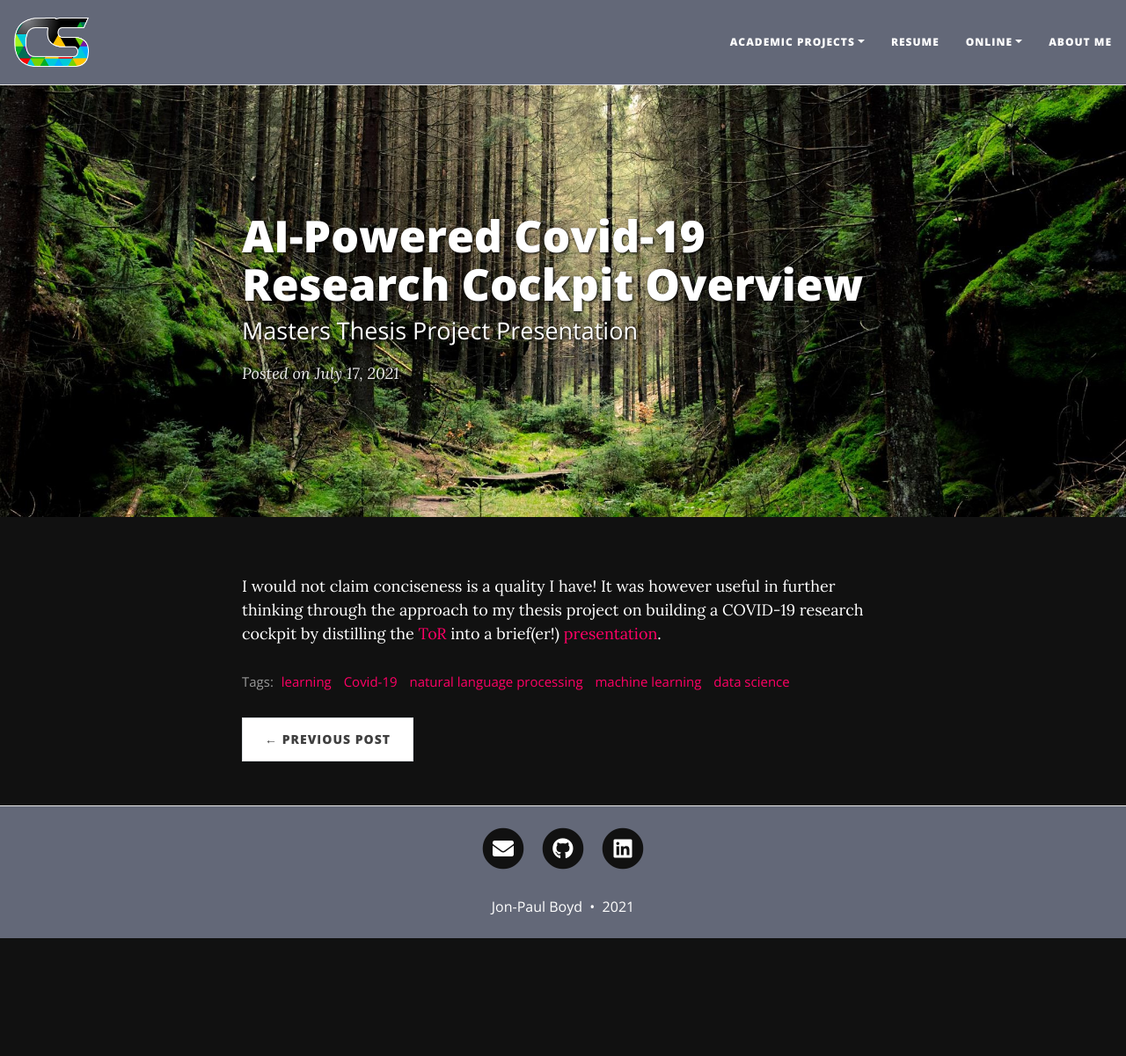
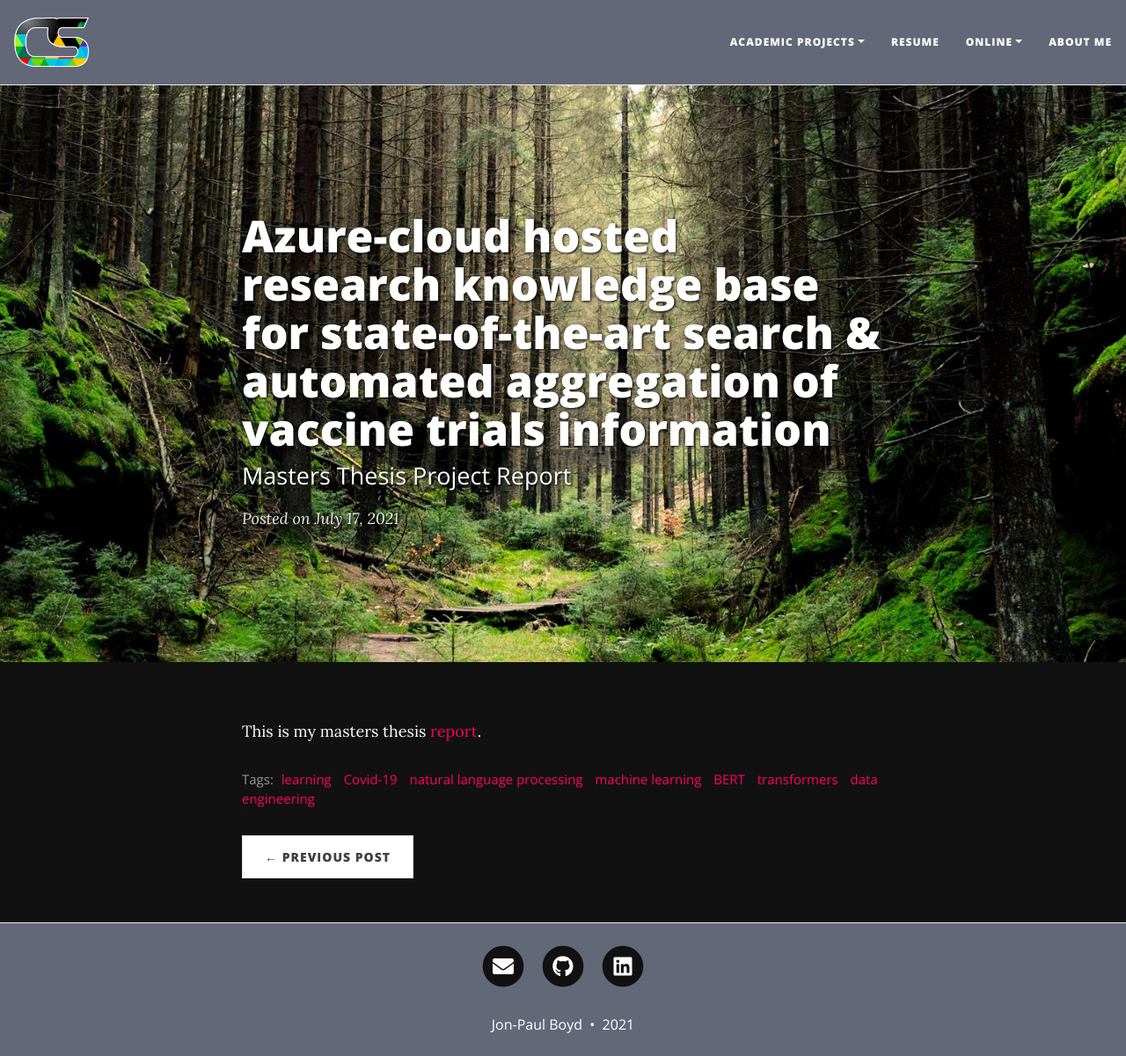
Before and after one commit to corticalstack/corticalstack.github.io, a Jekyll site: the page built from _posts/2021-07-17-masters-thesis.md, in a window 1280 px wide and 1201 px high. Shown: the whole window at 88% size. Built offline with Jekyll 4.4.1, drawn with Linux system fonts in a browser that asks for light colours; nearby versions of some CDN libraries.

Commit message:
Adding thesis report

```diff
--- a/_posts/2021-07-17-masters-thesis.md
+++ b/_posts/2021-07-17-masters-thesis.md
@@ -1,10 +1,8 @@
 ---
 layout: post
-title: AI-Powered Covid-19 Research Cockpit Overview
-subtitle: Masters Thesis Project Presentation
+title: Azure-cloud hosted research knowledge base for state-of-the-art search & automated aggregation of vaccine trials information
+subtitle: Masters Thesis Project Report
 cover-img: /assets/img/forest_path.jpg
-tags: [learning, Covid-19, natural language processing, machine learning, data science]
+tags: [learning, Covid-19, natural language processing, machine learning, BERT, transformers, data engineering]
 ---
-I would not claim conciseness is a quality I have! It was however useful in further thinking through the
-approach to my thesis project on building a COVID-19 research cockpit by distilling the [ToR](https://docs.google.com/viewer?url=https://github.com/corticalstack/corticalstack.github.io/raw/master/docs/project/tor.pdf)
-into a brief(er!) [presentation](https://docs.google.com/viewer?url=https://github.com/corticalstack/corticalstack.github.io/raw/master/docs/project/Jon-Paul Boyd Masters Thesis Project Presentation COVID19 Research Cockpit.pdf).
+This is my masters thesis [report](https://docs.google.com/viewer?url=https://github.com/corticalstack/corticalstack.github.io/raw/master/docs/project/Jon-Paul Boyd Masters Thesis Report COVID-LEAP state-of-the-art information retrieval.pdf).
```
